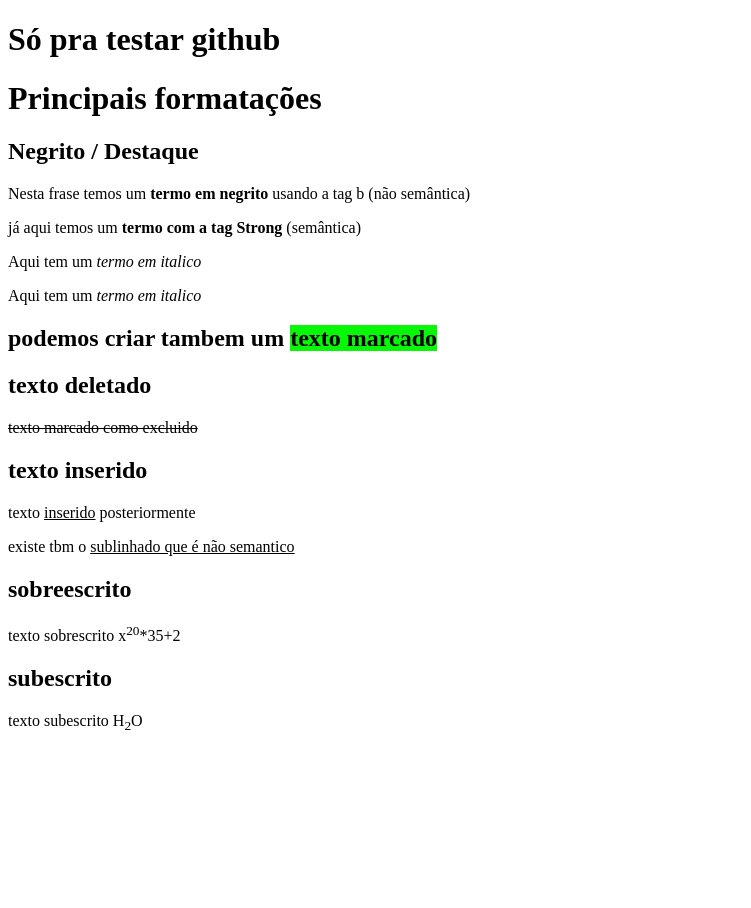
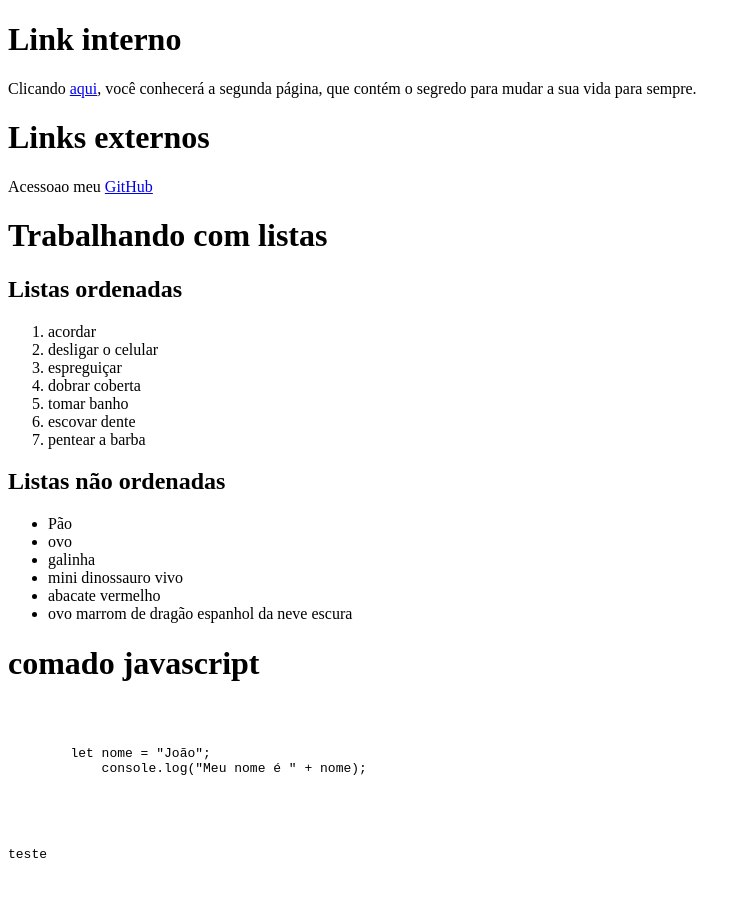
Before and after one commit to MoreiraFelipeBr/LearningInVsCode, a plain HTML site: page Estudos/html-css/exercicios/ex001/index.html in a window 1280 px wide. Shown: the top 908 px of the page, without its empty margins (0-751 px from the left). Before the commit the page ends 800 px from the top, so only its background shows below. Drawn offline with Linux system fonts and the light colour scheme.

Commit message:
confirmado

```diff
--- a/Estudos/html-css/exercicios/ex001/index.html
+++ b/Estudos/html-css/exercicios/ex001/index.html
@@ -7,8 +7,49 @@
     <title>Hierarquia de títulos</title>
 </head>
 <body>
+    <h1>Link interno</h1>
+
+    <p>Clicando <a href="pag002.html" rel="next">aqui</a>, você conhecerá a segunda página, que contém o segredo para mudar a sua vida para sempre.</p>
+
+    <h1>Links externos</h1>
+    <p>Acessoao meu <a href="https://github.com/moreirafelipebr" target="_blank" rel="external">GitHub</a>
+    </p>
+
+    <h1>Trabalhando com listas</h1>
+    <h2>Listas ordenadas</h2>
+    <ol type="1">
+        <li>acordar</li>
+        <li>desligar o celular</li>
+        <li>espreguiçar</li>
+        <li>dobrar coberta</li>
+        <li>tomar banho</li>
+        <li>escovar dente</li>
+        <li>pentear a barba</li>
+    </ol>
+    <h2>Listas não ordenadas</h2>
+    <ul>
+        <li>Pão
+        <li>ovo
+        <li>galinha
+        <li>mini dinossauro vivo
+        <li>abacate vermelho
+        <li>ovo marrom de dragão espanhol da neve escura
+    </ul>
+
+
+
+
+
+
+    <h1>comado javascript</h1>
+    <pre>
+        <p><code>
+        let nome = "João";
+            console.log("Meu nome é " + nome);
+        </code></p>
+            <p>teste</p>
+    </pre>
     <h1>Só pra testar github</h1>
-
     <h1>Principais formatações</h1>
     <h2>Negrito / Destaque</h2>
     <p>Nesta frase temos um <b>termo em negrito</b> usando a tag b (não semântica)</p>
@@ -16,10 +57,8 @@
     <p>Aqui tem um  <i>termo em italico</i></p>
     <p>Aqui tem um  <em>termo em italico</em></p>
     <h2>podemos criar tambem um <mark style="background-color: rgb(6, 248, 6);">texto marcado</mark></h2>
-
     <h2>texto deletado</h2>
     <p><del>texto marcado como excluido</del></p>
-
     <h2>texto inserido</h2>
     <p>texto <ins>inserido</ins> posteriormente</p>
 
```
Also changed, not shown: Estudos/html-css/exercicios/ex001/pag002.html (added, +16 -0 lines).
